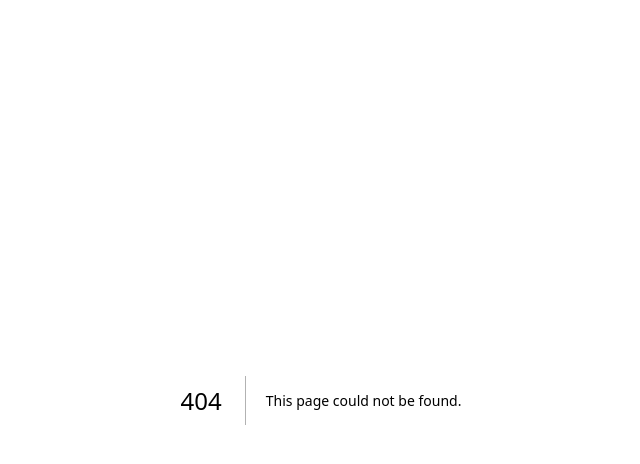
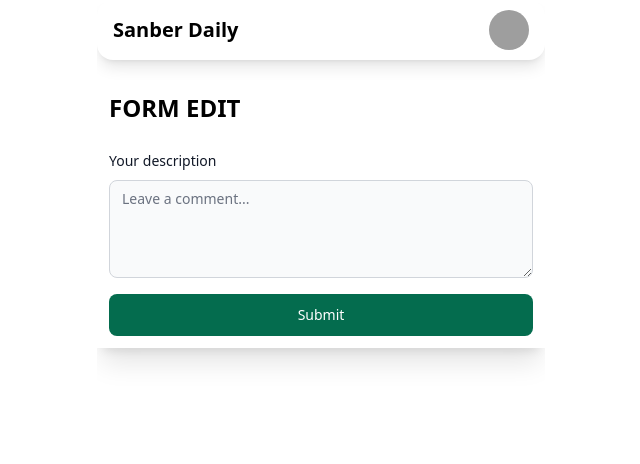
Before and after one commit to akrn27/sanber-daily, a Next.js app: page /profilepage/1 in a window 1280 px wide. Before the commit this address had no page. Shown: the top 464 px of the page, without its empty margins (319-959 px from the left). Built offline with nearby package versions, Linux system fonts and the light colour scheme; no server answers; grey boxes are pictures that could not be loaded.

Commit message:
Added Edit Posts CRUD

```diff
--- a/components/profile/index.js
+++ b/components/profile/index.js
@@ -3,6 +3,7 @@ import React, { useEffect, useState } from "react";
 import Cookies from "js-cookie";
 import { Avatar, Button, Card, Dropdown, DropdownItem } from "flowbite-react";
 import axios from "axios";
+import Link from "next/link";
 
 const Profile = () => {
   const [name, setName] = useState("");
@@ -48,7 +49,7 @@ const Profile = () => {
         `https://paace-f178cafcae7b.nevacloud.io/api/posts?type=all`,
         config
       );
-        console.log(response.data.data)
+        // console.log(response.data.data)
       setMyPosts(response.data.data);
     } catch (error) {
       console.log(error);
@@ -66,11 +67,11 @@ const Profile = () => {
           Authorization: `Bearer ${token}`,
         },
       };
-      // console.log(idData)
-      await axios.delete(
-        `https://paace-f178cafcae7b.nevacloud.io/api/post/delete/${idData}`,
-        config
-      );
+      console.log(idData)
+    //   await axios.delete(
+    //     `https://paace-f178cafcae7b.nevacloud.io/api/post/delete/${idData}`,
+    //     config
+    //   );
     } catch (error) {
       console.log(error);
     }
@@ -185,15 +186,16 @@ const Profile = () => {
                       </a>
                     </div>
                     <div className="flex gap-3 w-full">
-                      <Button className="w-full">Edit</Button>
-                      <Button
+                        <Link className="w-full bg-cyan-700 text-white rounded-md flex justify-center" href={`/profilepage/${filteredPost.id}`}>
+                            <button>Edit</button>
+                        </Link>
+                      <button
                         onClick={(e) => deletePost(e.target.value)}
                         value={filteredPost.id}
-                        color="failure"
-                        className="w-full"
+                        className="bg-red-700 h-11 text-white rounded-md w-full"
                       >
                         Delete
-                      </Button>
+                      </button>
                     </div>
                   </div>
                 ))}
--- /dev/null
+++ b/components/profileEdit/index.js
@@ -0,0 +1,78 @@
+import Layout from "@/layout";
+import React, { useEffect, useState } from "react";
+import { Label, Textarea, Button } from "flowbite-react";
+import axios from "axios";
+import { useParams, useRouter } from "next/navigation";
+import Cookies from "js-cookie";
+
+const ProfileEdit = () => {
+  const { id } = useParams();
+  const router = useRouter();
+  const [description, setDescription] = useState("");
+
+  const getPostById = async () => {
+    try {
+      const token = Cookies.get("user_token");
+      const config = {
+        headers: {
+          Authorization: `Bearer ${token}`,
+        },
+      };
+      const response = await axios.get(
+        `https://paace-f178cafcae7b.nevacloud.io/api/post/${id}`,
+        config
+      );
+      // console.log(response.data.data)
+      setDescription(response.data.data.description);
+    } catch (error) {
+      console.log(error);
+    }
+  };
+  useEffect(() => {
+    getPostById();
+  }, []);
+
+  const handleSubmit = async (e) => {
+    e.preventDefault();
+    try {
+        const token = Cookies.get("user_token");
+        const config = {
+            headers: {
+                Authorization: `Bearer ${token}`
+            }
+        }
+        await axios.patch(`https://paace-f178cafcae7b.nevacloud.io/api/post/update/${id}`, {description}, config)
+        router.push('/profilepage')
+    } catch (error) {
+        console.log(error)
+    }
+  }
+
+  return (
+    <Layout>
+      <h1 className="mt-5 p-3 text-2xl font-semibold">FORM EDIT</h1>
+      <div className="shadow-xl p-3">
+        <form onSubmit={handleSubmit} className="flex max-w-md flex-col gap-4">
+          <div className="max-w-md">
+            <div className="mb-2 block">
+              <Label htmlFor="comment" value="Your description" />
+            </div>
+            <Textarea
+              id="comment"
+              placeholder="Leave a comment..."
+              required
+              rows={4}
+              value={description}
+              onChange={(e) => setDescription(e.target.value)}
+            />
+          </div>
+          <Button color="success" type="submit">
+            Submit
+          </Button>
+        </form>
+      </div>
+    </Layout>
+  );
+};
+
+export default ProfileEdit;
--- /dev/null
+++ b/pages/profilepage/[id].js
@@ -0,0 +1,10 @@
+import React from 'react'
+import ProfileEdit from '@/components/profileEdit'
+
+const profileIdPage = () => {
+  return (
+    <ProfileEdit />
+  )
+}
+
+export default profileIdPage
```
